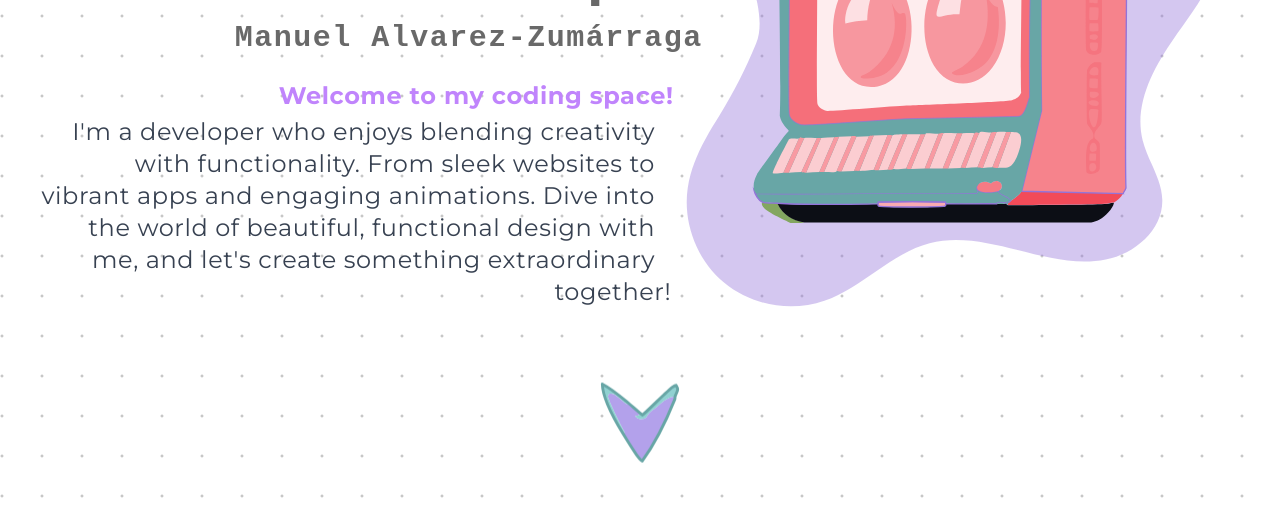
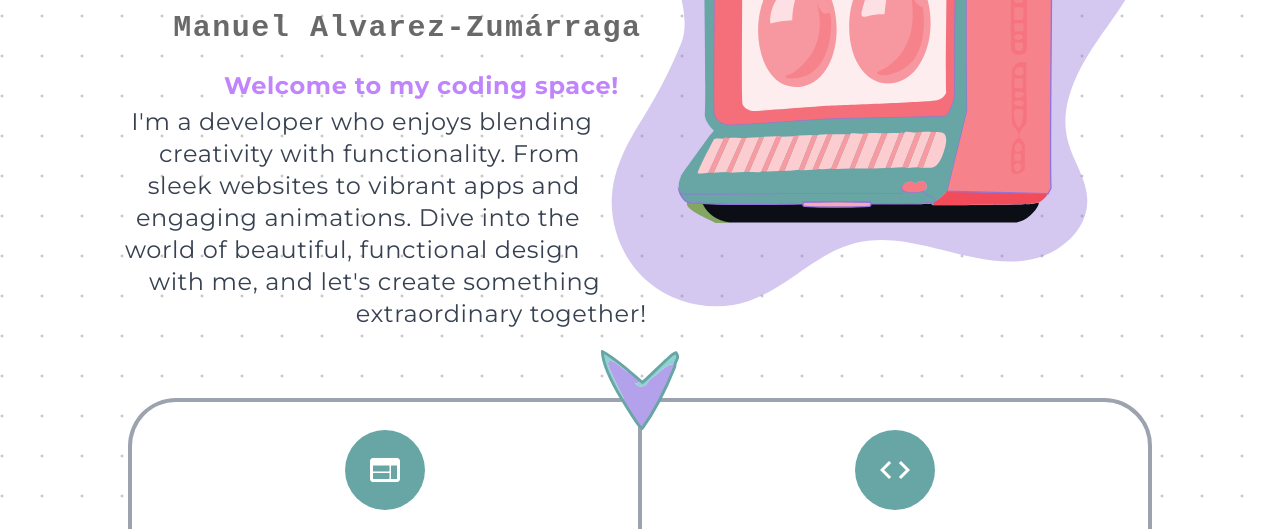
Before and after one commit to azuldev1/web-dev-folio, a SvelteKit app: page / in a window 1280 px wide. Shown: the part 346-875 px from the top of the page. Built offline with nearby package versions, Linux system fonts and the light colour scheme.

Commit message:
second section added

```diff
--- a/src/lib/components/SVGArrow.svelte
+++ b/src/lib/components/SVGArrow.svelte
@@ -55,29 +55,35 @@
 </svg>
 
 <style>
-	.animated-long-arrow {
+	.arrow-up {
+		transform: rotate(180deg);
+	}
+	.animated-arrow {
 		animation: arrow-bounce 1.5s infinite ease-in-out;
 	}
 	/* Hover effects */
-	.animated-long-arrow:hover {
+	.animated-arrow:hover {
 		transform: scale(1.1);
 		cursor: pointer;
 	}
 
-	.animated-long-arrow:hover path {
+	.animated-arrow:hover path {
 		stroke-width: 1.2;
 	}
 	/* Update the hover state to work with the bounce animation */
-	.animated-long-arrow:hover {
-		--scale: 1.5;
+	.arrow-up:hover,
+	.arrow:hover,
+	.animated-arrow:hover {
+		opacity: 0.7;
 	}
+
 	@keyframes arrow-bounce {
 		0%,
 		100% {
 			transform: translateY(0);
 		}
 		50% {
-			transform: translateY(4vh); /* Use viewport height unit to make it responsive */
+			transform: translateY(2vh); /* Use viewport height unit to make it responsive */
 		}
 	}
 </style>
--- a/src/routes/+layout.svelte
+++ b/src/routes/+layout.svelte
@@ -6,7 +6,7 @@
 	let dense = false;
 </script>
 
-<div class="flexy">
+<div class="flex flex-col">
 	<div class="top-app-bar-container flexor">
 		<Navbar />
 	</div>
@@ -48,27 +48,9 @@
 			margin-right: 0;
 		}
 	}
-
-	.flexy {
-		display: flex;
-		flex-wrap: wrap;
-		justify-content: center;
-	}
-
-	.flexor {
-		display: inline-flex;
-		flex-direction: column;
-	}
-
-	.flexor-content {
-		flex-grow: 1;
-		height: 100%;
-	}
 	.footer {
 		text-align: center;
 		padding: 10px;
-		margin-top: 10vh;
-		width: 100%;
 		position: relative;
 		bottom: 0;
 	}
--- a/src/routes/+page.svelte
+++ b/src/routes/+page.svelte
@@ -7,11 +7,11 @@
 	import { faToolbox } from '@fortawesome/free-solid-svg-icons';
 </script>
 
-<main class="bg-gradient-to-b from-purple-500 to-white min-h-screen">
+<main class="bg-gradient-to-b from-purple-500 to-white">
 	<div class="container mx-auto">
-		<div class="main-container flex flex-col gap-y-12 lg:gap-y-24">
+		<div class="main-container flex flex-col">
 			<!-- <ScreenSaver /> -->
-			<div class="content-section-main flex justify-between flex-col">
+			<div class="lg:h-[calc(100vh-134px)] flex justify-between flex-col">
 				<div class="hero-section">
 					<div class="shape-wrapper">
 						<SvgLaptop />
@@ -28,7 +28,7 @@
 							Manuel Alvarez-Zumárraga
 						</h1>
 						<p
-							class="mt-6 mb-0 text-lg lg:text-lg xl:text-2xl leading-relaxed tracking-wide text-gray-700"
+							class="px-8 mt-6 mb-0 text-lg lg:px-2 lg:text-lg xl:text-2xl leading-relaxed tracking-wide text-gray-700"
 						>
 							<span class="font-bold text-lg lg:text-xl xl:text-2xl block mb-1 text-purple-400"
 								>Welcome to my coding space!</span
@@ -39,11 +39,11 @@
 						</p>
 					</div>
 				</div>
-				<div class="arrow-container flex justify-center">
-					<SVGArrow scrollToId="cardSection" customClass="h-20 w-20 pb-4 animated-long-arrow" />
+				<div class="hidden arrow-container md:flex justify-center">
+					<SVGArrow scrollToId="cardSection" customClass="h-20 w-20 pb-6 animated-arrow" />
 				</div>
 			</div>
-			<div id="cardSection" class="flex justify-center flex-col justify-center mt-10 h-screen">
+			<div id="cardSection" class="lg:h-[calc(100vh-71px)] flex flex-col justify-center">
 				<div class="container mx-auto max-w-3xl lg:max-w-5xl">
 					<CardContainer />
 				</div>
@@ -53,14 +53,9 @@
 </main>
 
 <style>
-	.content-section-main {
-		height: calc(100vh - 134px); /* theres padding on the navbar */
-	}
-
 	.main-container {
 		display: flex;
 		align-items: center;
-		justify-content: center;
 		height: 100%;
 	}
 
@@ -109,6 +104,7 @@
 		.text-content {
 			padding: 25px 10px 0 10px;
 			text-align: right;
+			max-width: 950px;
 		}
 	}
 	/* Halfway between lg and xl */
@@ -121,6 +117,7 @@
 		.text-content {
 			padding: 80px 15px 0 15px;
 			text-align: right;
+			max-width: 1000px;
 		}
 	}
 
@@ -133,9 +130,9 @@
 			width: 600px;
 		}
 		.text-content {
-			padding: 60px 15px 0 15px;
+			padding: 50px 15px 0 15px;
 			text-align: right;
-			max-width: 1200px;
+			max-width: 1050px;
 		}
 	}
 	/* Halfway between xl and 2xl */
@@ -144,12 +141,12 @@
 		.shape-wrapper {
 			display: inline-block;
 			shape-margin: 8%;
-			width: 700px;
+			width: 600px;
 		}
 		.text-content {
-			padding: 90px 40px 0 40px;
+			padding: 50px 40px 0 40px;
 			text-align: right;
-			max-width: 1250px;
+			max-width: 1150px;
 		}
 	}
 </style>
```
